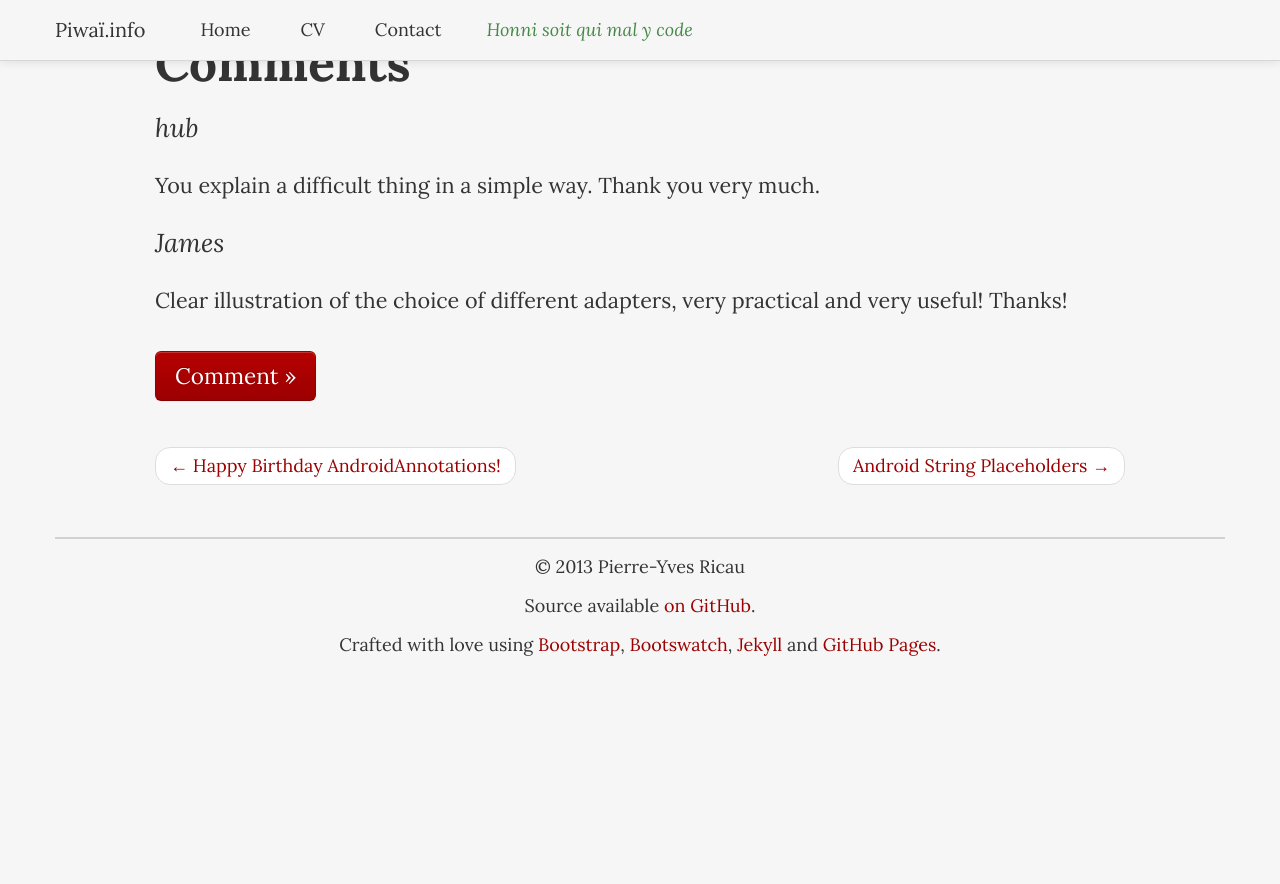
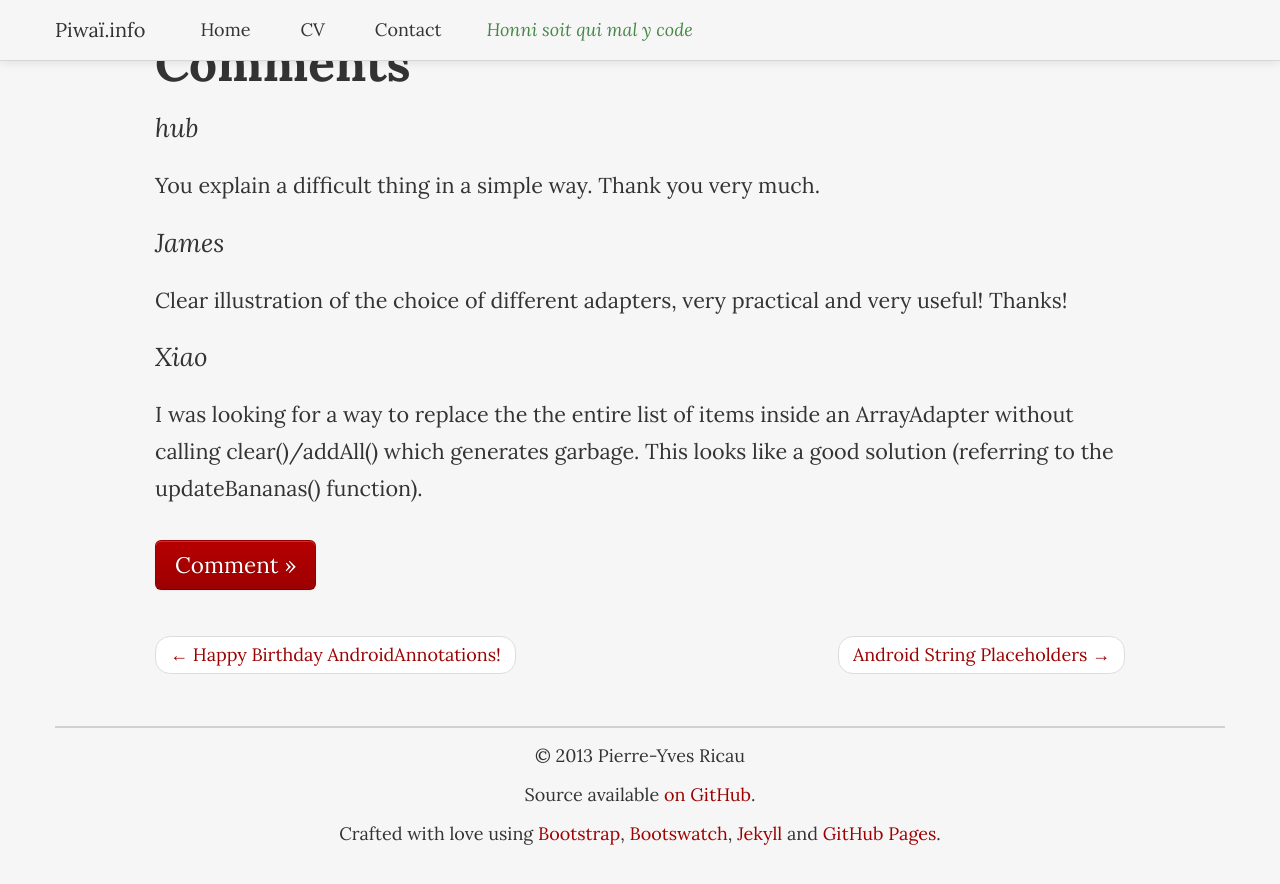
Before and after one commit to pyricau/pyricau.github.com, a Jekyll site: the page built from _posts/2012-12-27-android-adapter-good-practices.markdown, in a window 1280 px wide and 900 px high, scrolled down 11128 px. Shown: the top 884 px of the window. Built offline with Jekyll 4.4.1, drawn with Linux system fonts in a browser that asks for light colours; Markdown is read by kramdown in place of the engine named in the settings; before the commit the page ends 11839 px from its top, so only the background shows below that.

Commit message:
Added my comment.

```diff
--- a/_posts/2012-12-27-android-adapter-good-practices.markdown
+++ b/_posts/2012-12-27-android-adapter-good-practices.markdown
@@ -364,3 +364,6 @@ Thank you very much.
 
 ## [James]()
 Clear illustration of the choice of different adapters, very practical and very useful! Thanks!
+
+## [Xiao]()
+I was looking for a way to replace the the entire list of items inside an ArrayAdapter without calling clear()/addAll() which generates garbage. This looks like a good solution (referring to the updateBananas() function).
```
